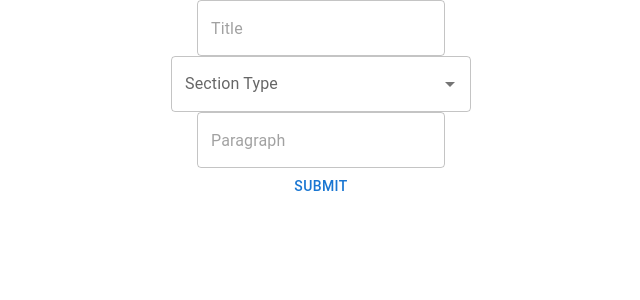
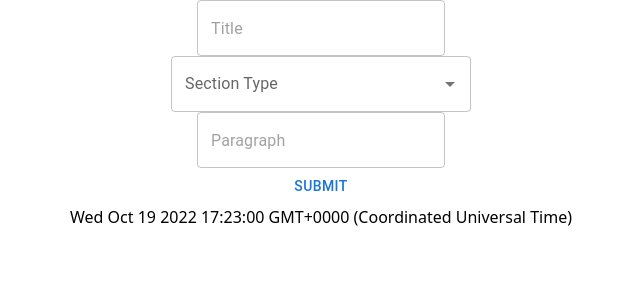
Before and after one commit to ty-ackerman/fe-blog, a React (Create React App) app: page /blogarticle in a window 1280 px wide. Shown: the top 300 px of the page, without its empty margins (319-959 px from the left). Built offline with nearby package versions, Linux system fonts and the light colour scheme.

Commit message:
follows proper json formatting

```diff
--- a/src/components/Article/BlogArticle.js
+++ b/src/components/Article/BlogArticle.js
@@ -10,11 +10,10 @@ export default function BlogArticle() {
   const [sections, setSections] = useState([]);
   const [autocompleteValue, setAutocompleteValue] = useState("paragraph");
   const [selectedImage, setSelectedImage] = useState(null);
-  const [content, setContent] = useState();
-  const [link, setLink] = useState();
+  const [content, setContent] = useState("");
+  const [link, setLink] = useState("");
   const titleRef = useRef("");
   const sectionObj = {
-    section: {
     type: SECTION_TYPES[autocompleteValue],
     ...(SECTION_TYPES[autocompleteValue] === "paragraph" && {
       content: content,
@@ -26,19 +25,19 @@ export default function BlogArticle() {
     ...(SECTION_TYPES[autocompleteValue] === "photo" && {
       photo: selectedImage,
     }),
-    },
   };
-  // this is the article object that will be stored in the database
   const sendValue = (section) => {
     const newSections = [...sections, section];
     setSections(newSections);
   };
+  // this is the article object that will be stored in the database
   const articleObj = {
     title: titleRef.current.value,
     date: new Date().toString(),
-    ...sections,
+    section: sections,
   };
   console.log(articleObj);
+  console.log(sections);
 
   return (
     <div className="flex flex-col items-center">
--- a/src/components/Section/BlogSection.js
+++ b/src/components/Section/BlogSection.js
@@ -47,7 +47,11 @@ export default function BlogSection({
         />
       )}
       <Button onClick={() => sendValue(sectionObj)}>Submit</Button>
-      <BlogSectionRender blogObject={blogObject} articleObj={articleObj} />
+      <BlogSectionRender
+        blogObject={blogObject}
+        articleObj={articleObj}
+        selectedImage={selectedImage}
+      />
     </div>
   );
 }
--- a/src/components/Section/BlogSectionRender.js
+++ b/src/components/Section/BlogSectionRender.js
@@ -1,17 +1,22 @@
 import React from "react";
 
-export default function BlogSectionRender({ blogObject, articleObj }) {
-  // console.log(blogObject);
+export default function BlogSectionRender({
+  blogObject,
+  articleObj,
+  selectedImage,
+}) {
+  console.log(blogObject);
   return (
     <div>
       <div className="text-3xl font-bold">{articleObj.title}</div>
+      <div>{articleObj.date}</div>
       {blogObject &&
         blogObject.map((x) => (
           <>
-            <div>{x.section.content}</div>
+            <div>{x.content}</div>
 
-            <div className="italic">{x.section.link}</div>
-            {x.section.photo && <div>{x.section.photo.name}</div>}
+            <div className="italic">{x.link}</div>
+            {x.photo && <div>{x.photo.name}</div>}
           </>
         ))}
     </div>
```
Lines whose indentation alone changed are shown as unchanged.
